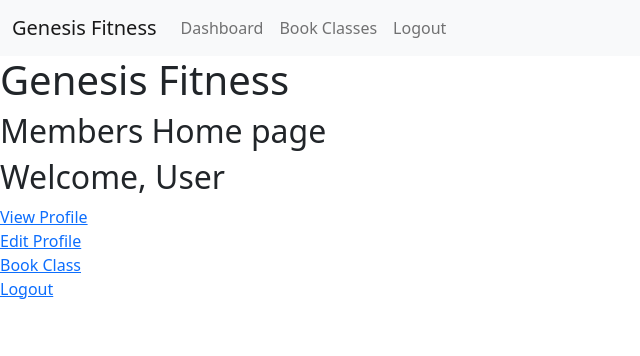
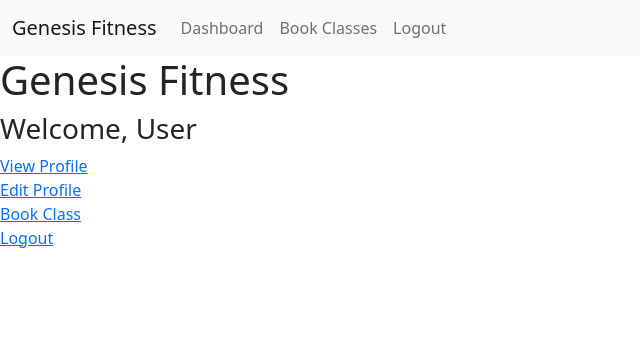
Before and after one commit to reaganodhiambo/GenesisFitness, a Django app: page /members/ in a window 1280 px wide. Shown: the top 356 px of the page, without its empty margins (0-640 px from the left). Run offline with Django 5.2, Linux system fonts and the light colour scheme; the visitor is signed in with stand-in values (Sample User, id 1); data comes from the database, SQL or seed files in the repository.

Commit message:
update booking functionality and improve member page layout

```diff
--- a/templates/Classes/bookClasses.html
+++ b/templates/Classes/bookClasses.html
@@ -9,5 +9,7 @@
 <p>Start Date: {{ class.start_date }}</p>
 <p>Start Time: {{ class.starting_time }}</p>
 <p>End Time: {{ class.ending_time }}</p>
+<a href="{% url 'home' %}">Book Class</a>
+{% endfor %}
 
-{% endfor %}
+<a href="javascript:history.back()" class="btn btn-secondary">Back</a>
--- a/templates/members.html
+++ b/templates/members.html
@@ -3,8 +3,7 @@
 
 {% block content %}
 <h1>Genesis Fitness</h1>
-<h2>Members Home page</h2>
-<h2>Welcome, {{ user.last_name }}</h2>
+<h3>Welcome, {{ user.last_name }}</h3>
 <a href="{% url 'viewProfile' profile.id_number %}">View Profile</a>
 <a href="{% url 'editProfile' profile.id_number %}">Edit Profile</a>
 <a href="{% url 'bookClasses' %}">Book Class</a>
--- a/templates/navbar.html
+++ b/templates/navbar.html
@@ -22,7 +22,7 @@
                     <a class="nav-link" href="{% url 'members' %}">Dashboard</a>
                 </li>
                 <li class="nav-item">
-                    <a class="nav-link" href="#">Book Classes</a>
+                    <a class="nav-link" href="{% url bookClasses %}">Book Classes</a>
                 </li>
                 {% endif %}
 
```
